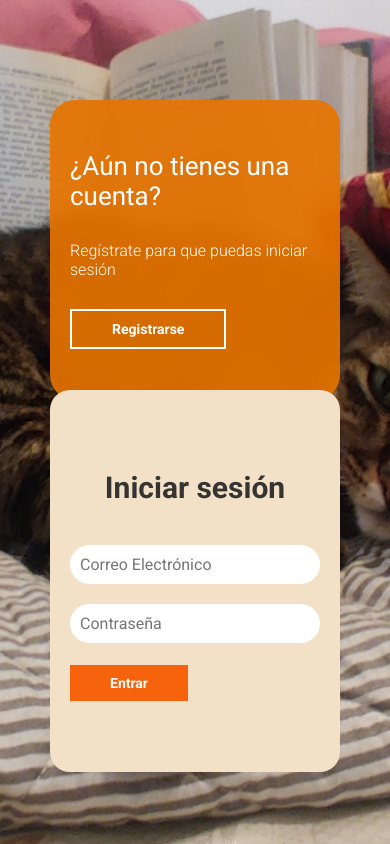
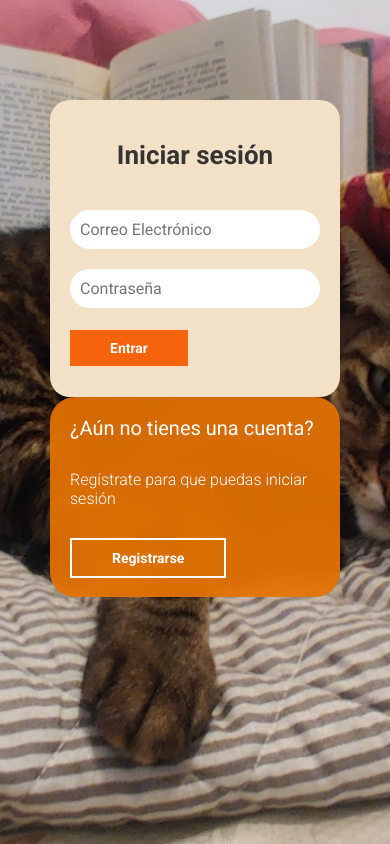
Before and after one commit to b-bastan/proyecto1_practicas-profesionales, a PHP site: page /templates/login.html in a window 390 px wide. Run offline with PHP 8.4, Linux system fonts and the light colour scheme.

Commit message:
Modificacion para responsive de styles.css

```diff
--- a/pipocooks/css/styles.css
+++ b/pipocooks/css/styles.css
@@ -151,9 +151,14 @@ main{
         margin-top: 50px;
     }
 
+    .contenedor_todo { /*Ordena todo de manera inversa, de manera tal que quedan los formularios sobre la seccion para cambiar de formulario*/
+        display: flex;
+        flex-direction: column-reverse;
+    }
+
     .caja_trasera{
         max-width: 350px;
-        height: 300px;
+        min-height: 200px; /*Quito excesos de padding top y bottom*/
         flex-direction: column;
         margin: auto;
     }
@@ -166,12 +171,33 @@ main{
     /*Formularios*/
 
     .contenedor_login_register{
-        top: -10px;
+        top: -0px;
         left: -5px;
         margin: auto;
     }
 
     .contenedor_login_register form{
         position: relative;
+        padding: 40px 20px; /*Quito excesos de padding top y bottom*/
     }
 }
+
+@media screen and (max-width: 420px) {
+
+    /*Ajuste tamaño títulos*/
+
+    .contenedor_login_register form h2 {
+        font-size: 26px;
+    }
+
+    h3 {
+        font-size: 20px !important;
+    }
+
+    /*Ajuste tamaño textos*/
+
+}
+
+@media screen and (max-width: 380px) {
+
+}
```
